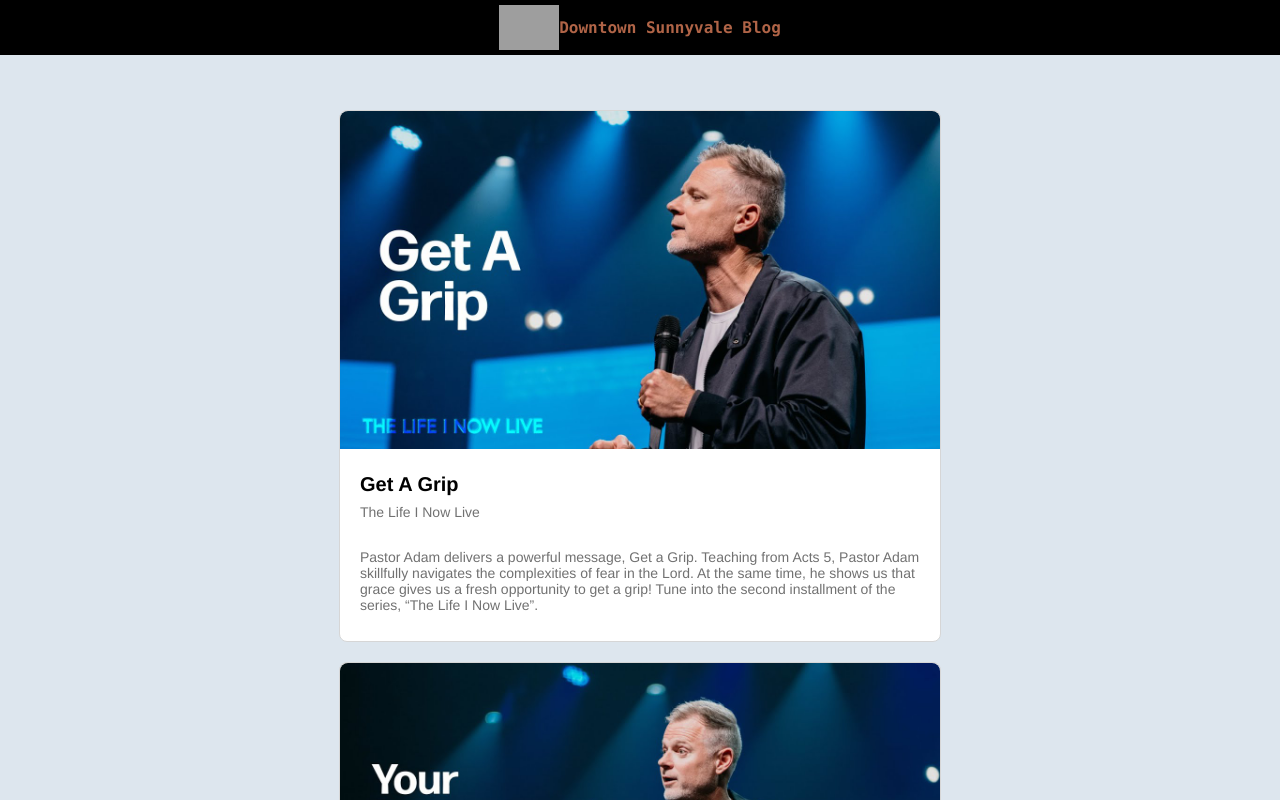
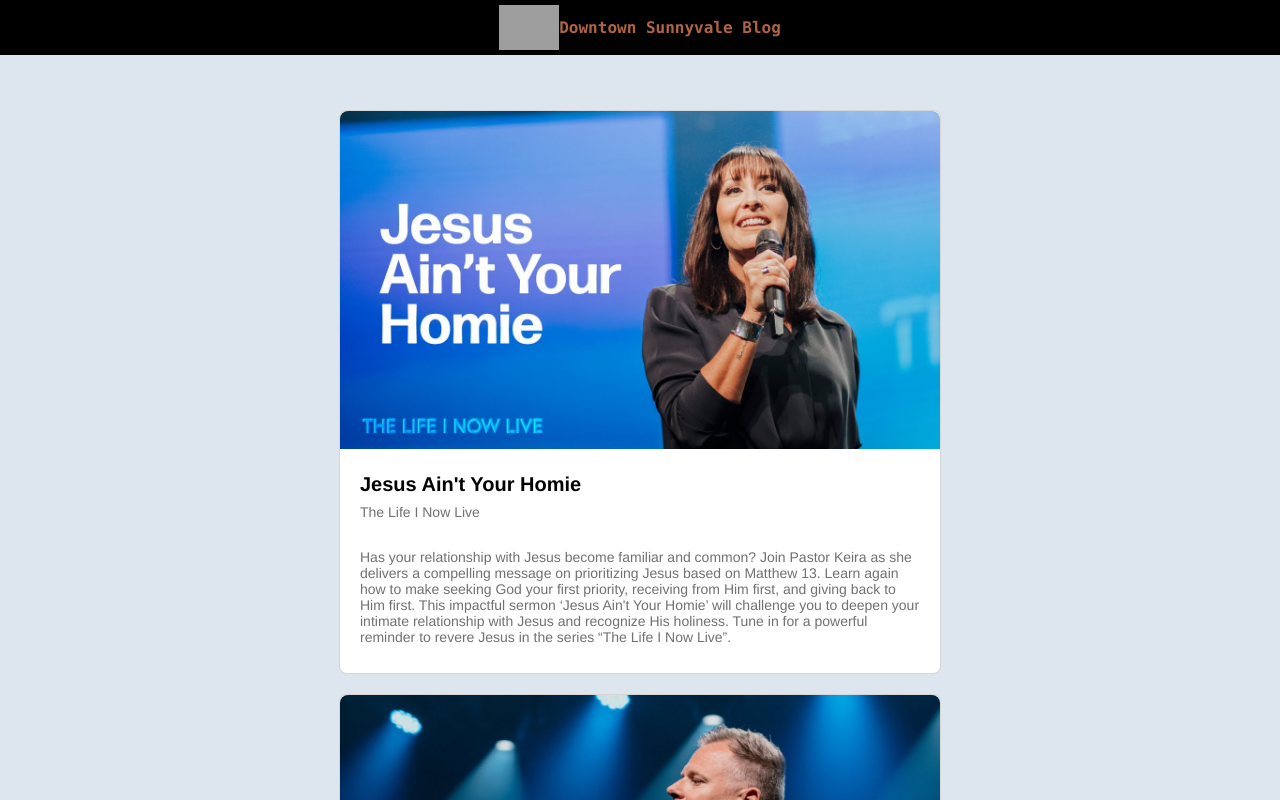
Before and after one commit to alejandrochang/viveblogmtv, a React (Create React App) app: page / in a window 1280 px wide. Shown: the top 800 px of the page. Built offline with nearby package versions, Linux system fonts and the light colour scheme; grey boxes are pictures that could not be loaded.

Commit message:
feat(vb): jesus aint your homie

```diff
--- a/src/data/postData.ts
+++ b/src/data/postData.ts
@@ -11,8 +11,34 @@ import WhoIsThis from "../assets/whoisthis.jpg";
 import WorthIt from "../assets/worthit.jpg";
 import ReverenceRevealing from "../assets/reverencerevealing.jpg";
 import GetAGrip from "../assets/getagrip.jpg";
+import JesusAintYourHomie from "../assets/jesusaintyourhomie.jpg";
 
 const PostData = [
+  {
+    id: "jesus-aint-your-homie",
+    title: "Jesus Ain't Your Homie",
+    content: "Has your relationship with Jesus become familiar and common? Join Pastor Keira as she delivers a compelling message on prioritizing Jesus based on Matthew 13. Learn again how to make seeking God your first priority, receiving from Him first, and giving back to Him first. This impactful sermon ‘Jesus Ain't Your Homie’ will challenge you to deepen your intimate relationship with Jesus and recognize His holiness. Tune in for a powerful reminder to revere Jesus in the series “The Life I Now Live”.",
+    date: "2024-04-21",
+    src: "https://www.youtube.com/embed/yvhOQFe57n4?si=w7hJ2tqq9bawz3LT",
+    coverImg: JesusAintYourHomie,
+    series: "The Life I Now Live",
+    scriptures: [
+      "Matthew 13:53-58",
+    ],
+    notes: [
+      "In this impactful series Pastor Kiera talks about the importance of revering Jesus through understanding that Jesus is much more than just a friend. In Matthew 13 we see that Jesus was not able to do many miracles in his hometown because of their lack of faith. The people of his hometown were familiar with Jesus, they knew him as the son of Joseph the carpenter, they knew his siblings and their preconceived thoughts of who he was. They were familiar with his family and his background negating the power Chrit had.",
+      "This same concept happens to a lot of us who continue the wlak of faith. Questions we should ask ourselves are: Have I drifted? Is there too much familiarity in my relationship with Jesus? Do I treat Jesus as my homie? Do I treat Jesus as my friend, but not revere him? Do I treat Jesus as my buddy, but yet forget to give him my heart? Do I treat Jesus as my mate? Do I treat Jesus as my bro, but do I not love Jesus as my Lord?",
+      "Have I drifted to continue doing the work the Lord has called me to do, but without any heart? Without any correct heart posture. Have my acts become religious over relationship. Is my relationship out of pure benefit or out of true heart posture towards my King?",
+      "Familiarity breeds contempt. We are exposed to certain people, certain opportunnities and blessings. We become familiar with them and we begin to take them for granted. We begin to lose the reverence for them, which in turn leads to a lack of honor, reverence and awe of the Lord.",
+      "This happens due to this warning, that if you just have Jesus as your friend, you're going to nullify Jesus in your life. You will make him invalid, ineffective. Because Jesus is more than just your friend, he is Holy, he is the Lord.",
+      "Some of us are struggling to see the power and the miracles of God, because the Lord will guide us to the place where we will see the power of God through the reverence, through making him Lords of our lives. We cannot take the benefits of the sanctification without honoring the one who we are sanctified through.",
+      "Coming back to the Fear of the Lord can be done by these 3 actionable tips:",
+      "1. Go to God first: Who you love and what you love will show you where you are going to first. The Lord wants you to spend time with him, to seek him first. Seek the Lord first and he will guide you to the right path.",
+      "2. Get from God first: What you love first has the power to define you. If we want our identity in Christ, we need to receive from God first. To receive our love, validation and identity from the Lord.",
+      "3. Give to God first: You give your first to what you love. The Lord is telling us to 'place him first' again!",
+      "This is the way to make Jesus the Lord of your life, to bring back the reverence to the Lord in your life. The King loves to be first. By placing our values in the truth and the one who is the truth, we will be able to see the power of God in our lives.",
+    ],
+  },
   {
     id: "get-a-grip",
     title: "Get A Grip",
```
Also changed, not shown: src/assets/jesusaintyourhomie.jpg (added).
